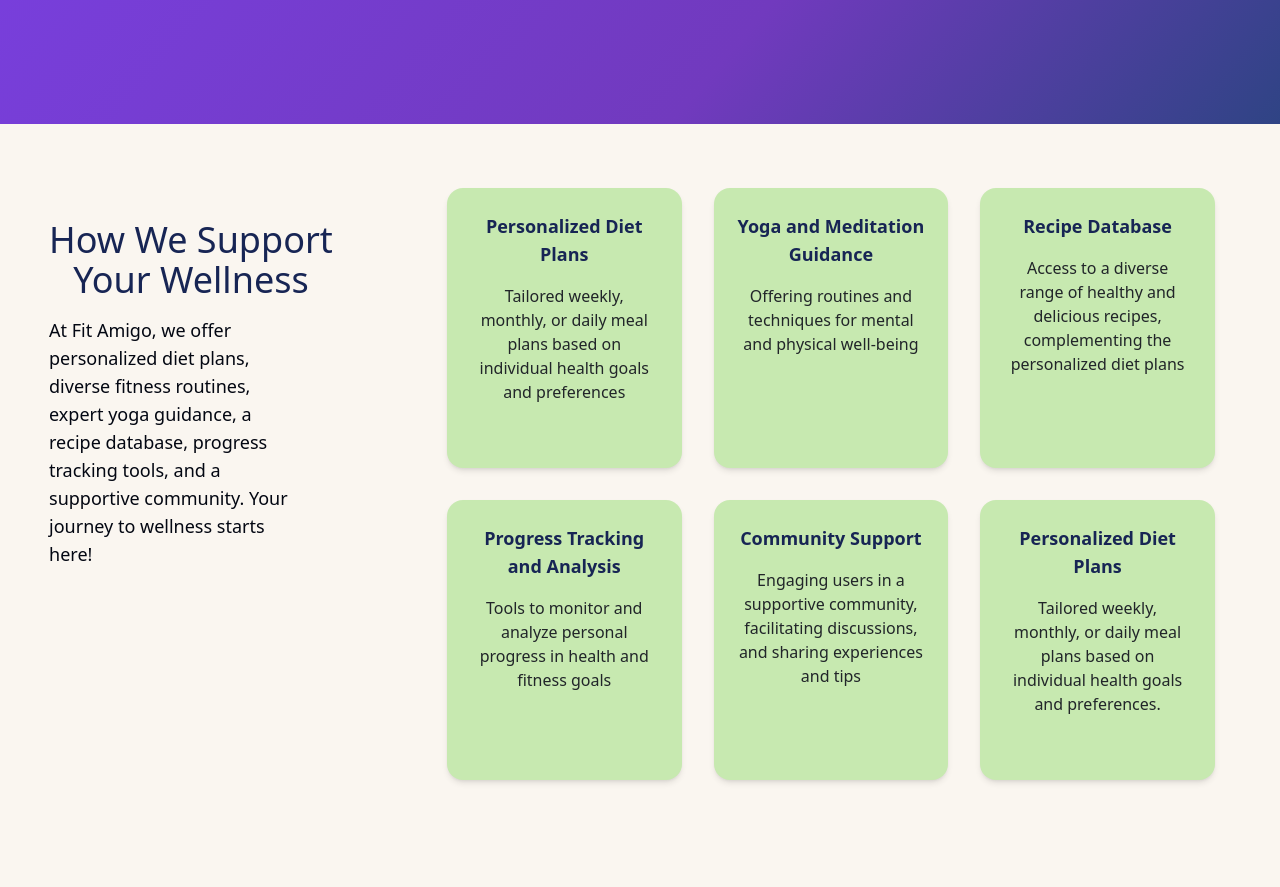
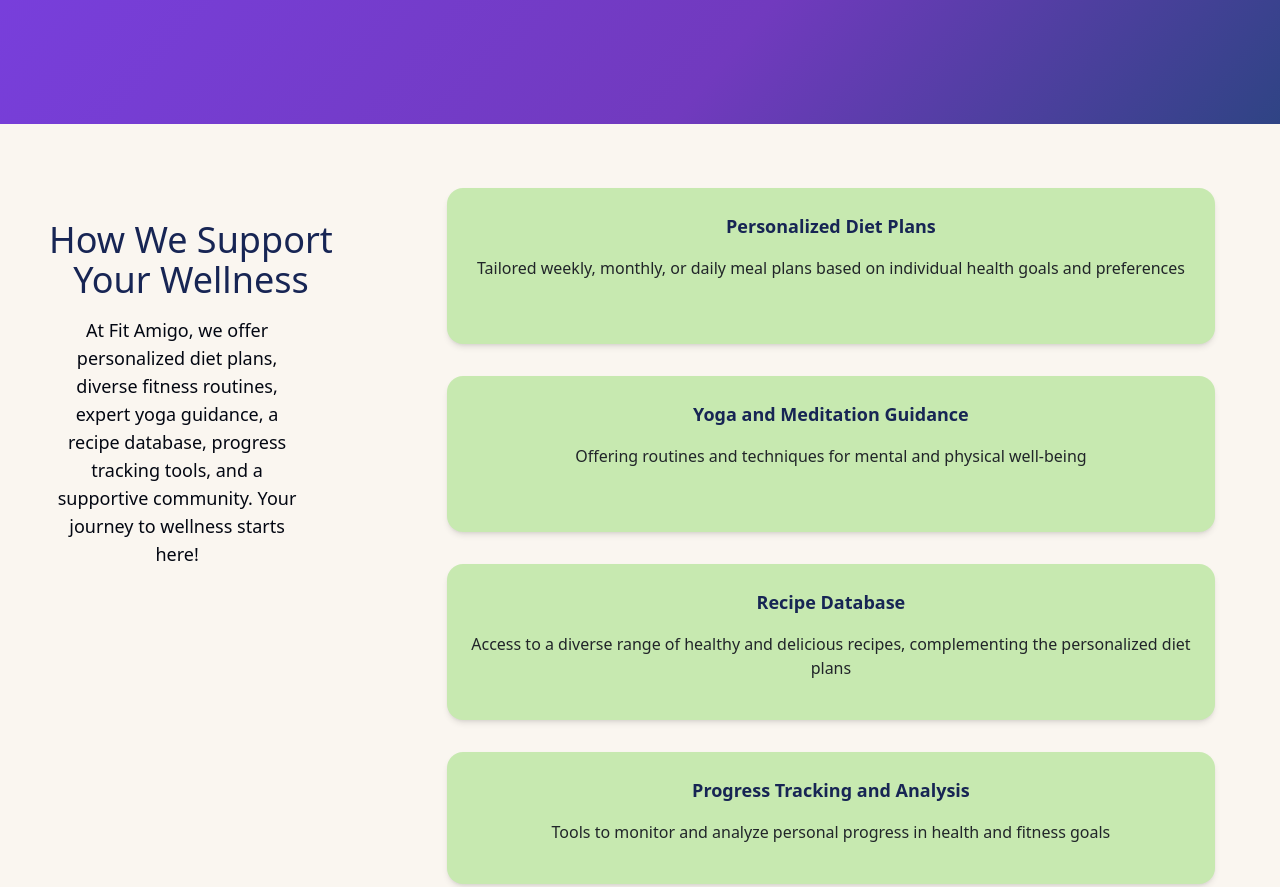
Before and after one commit to Himesh-1/Fit-Amigo, a website built with Vite: page index.html in a window 1280 px wide. Shown: the part 740-1627 px from the top of the page. Built offline with nearby package versions, Linux system fonts and the light colour scheme.

Commit message:
Update index.html

```diff
--- a/index.html
+++ b/index.html
@@ -43,7 +43,7 @@
     </div>
 
     <div class=" h-[100vh] hide">
-      <div class="flex justify-around">
+      <div class="sm:text-center flex justify-around">
         <div class="pt-24  ">
           <h1 class="sm:text-center text-4xl font-medium text-blue-950">
             How We Support <br>Your Wellness
@@ -54,7 +54,7 @@
         </div>
 
         <div class="pt-5">
-          <ul class="grid grid-cols-3 grid-rows-2 text-center w-[800px] ">
+          <ul class="sm:grid sm:grid-cols-1 sm:grid-rows-2 grid grid-cols-3 grid-rows-2 text-center w-[800px] ">
             <li
               href="#"
               class="bg-[#C7E9B0] box-border shadow-md hover:bg-[#7AA874] rounded-2xl px-4 font-medium hover:text-white pt-4 pb-16 mx-3 my-3"
```
